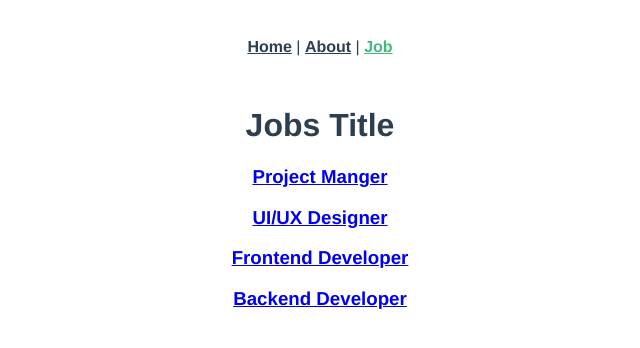
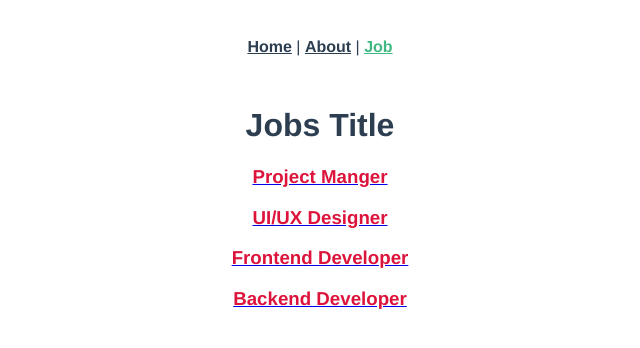
Before and after one commit to fisheeesh/Vue-Router, a Vue app: page /jobs in a window 1280 px wide. Shown: the top 348 px of the page, without its empty margins (320-960 px from the left). Built offline with nearby package versions, Linux system fonts and the light colour scheme.

Commit message:
redirect and 404 page

```diff
--- a/src/router/index.js
+++ b/src/router/index.js
@@ -2,6 +2,7 @@ import { createRouter, createWebHistory } from 'vue-router'
 import HomeView from '../views/HomeView.vue'
 import JobsView from '@/views/jobs/JobsView.vue'
 import JobDetail from '@/views/jobs/JobDetail.vue'
+import NotFound from '@/views/NotFound.vue'
 
 const routes = [
   {
@@ -10,7 +11,7 @@ const routes = [
     component: HomeView
   },
   {
-    path: '/about/company/us',
+    path: '/about',
     name: 'about',
     // route level code-splitting
     // this generates a separate chunk (about.[hash].js) for this route
@@ -22,11 +23,22 @@ const routes = [
     name : 'jobs',
     component : JobsView
   },
+  //dynamic route
   {
     path : '/jobDetail/:id',
     name : 'jobDetail',
     component : JobDetail,
     props : true
+  },
+  //redirect
+  {
+    path : '/all-jobs',
+    redirect : '/jobs'
+  },
+  //catchAll
+  {
+    path: "/:catchAll(.*)",
+    component : NotFound
   }
 ]
 
--- /dev/null
+++ b/src/views/NotFound.vue
@@ -0,0 +1,16 @@
+<template>
+  <h2>404</h2>
+  <p>Not Found URL</p>
+</template>
+
+<script>
+export default {
+
+}
+</script>
+
+<style>
+h2{
+    color : crimson
+}
+</style>
--- a/src/views/jobs/JobsView.vue
+++ b/src/views/jobs/JobsView.vue
@@ -1,8 +1,8 @@
 <template>
   <h1>Jobs Title</h1>
-  <div v-for="job in jobs" :key="job.id" class="jobs">
+  <div v-for="job in jobs" :key="job.id">
     <router-link :to="{name : 'jobDetail', params : {id : job.id}}">
-        <h3>{{ job.title }}</h3>
+        <h3 class="jobs">{{ job.title }}</h3>
     </router-link>
   </div>
 </template>
```
